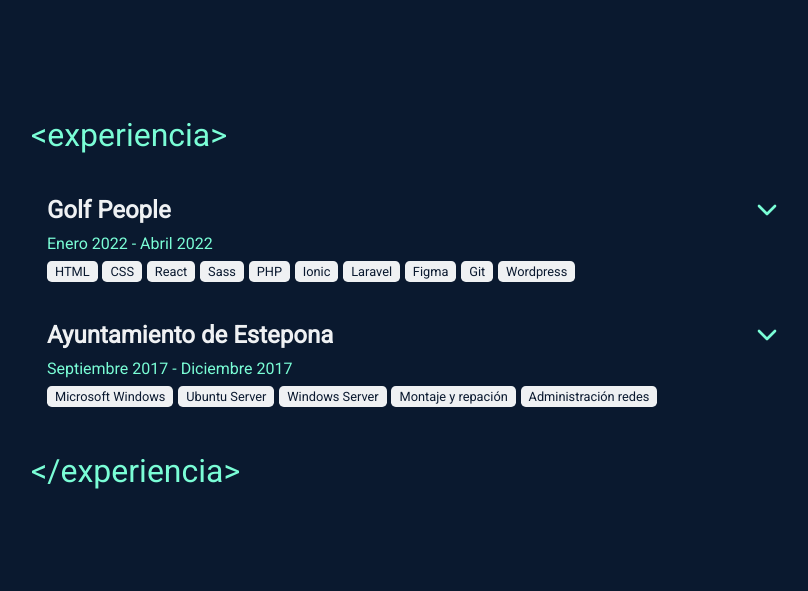
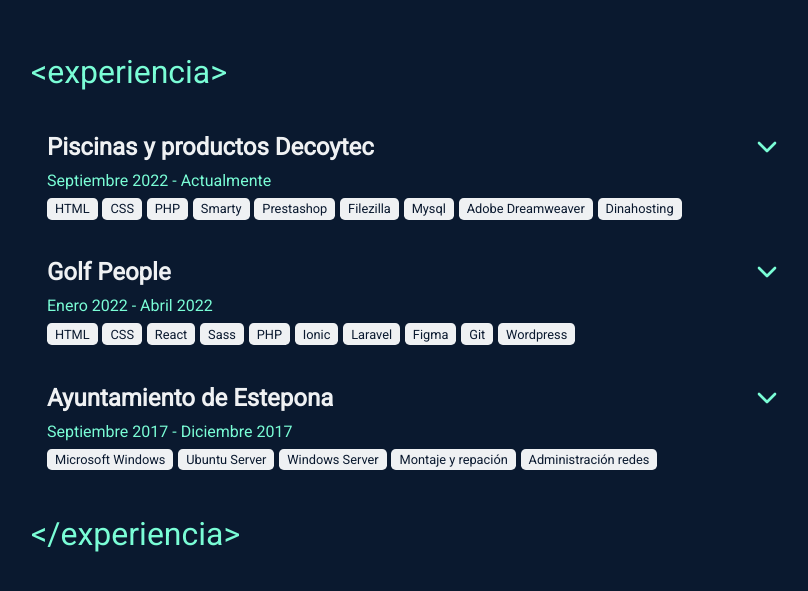
Before and after one commit to adrianpg10/portfolio, a React (Create React App) app: page / in a window 1280 px wide. Shown: the part 3315-3906 px from the top of the page, without its empty margins (225-1033 px from the left). Built offline with nearby package versions, Linux system fonts and the light colour scheme.

Commit message:
Cambios experiencia y curriculum

```diff
--- a/src/components/aboutme/Aboutme.js
+++ b/src/components/aboutme/Aboutme.js
@@ -15,7 +15,7 @@
           <p className='estilop'>Actualmente me encuentro abierto a <span>nuevas oportunidades</span>, con ganas de experimentar <span>nuevos retos</span>, aplicar mis conocimientos y desarrollarme profesionalmente.</p>
           <p className='estilop'>Me gusta aprender nuevas tecnologías , soy <span>autodidacta</span> y me encanta el diseño.</p>
 
-          <a className='cvdescarga' href="/assets/curriculumAdrianPerez.pdf">Curriculum Vitae (PDF) <FiDownload className='download' /></a>
+          <a className='cvdescarga' href="/assets/CurriculumAPG.pdf">Curriculum Vitae (PDF) <FiDownload className='download' /></a>
 
 
         </div>
--- a/src/components/intro/Intro.js
+++ b/src/components/intro/Intro.js
@@ -15,6 +15,7 @@
         backDelay: 1500,
         backSpeed: 60,
         strings: ["Full Stack", "Front End", "Back End"]
+
       });
   }, [])
 
--- a/src/components/topbar/Topbar.js
+++ b/src/components/topbar/Topbar.js
@@ -36,7 +36,7 @@
             <a href='#contact'>Contacto</a>
           </li>
 
-          <a className='cv'href="/assets/curriculumAdrianPerez.pdf">Currículum</a>
+          <a className='cv'href="/assets/CurriculumAPG.pdf">Currículum</a>
 
         </ul>
         <div className='hamburger' onClick={() => setMenuOpen(!menuOpen)}>
--- a/src/components/works/Works.js
+++ b/src/components/works/Works.js
@@ -9,6 +9,66 @@
         <h1 className='apertura'>experiencia</h1>
 
         <div className='seccionformacion' data-aos="fade-up" data-aos-delay="200">
+
+        <div className='formacion'>
+            <div className='tipo'>
+              <div className='titulo'>
+              <h3>Piscinas y productos Decoytec</h3>
+              <FiChevronDown className='arrow'/>
+              <FiChevronUp className='arrowup'/>
+              </div>
+              <div className='detalleformacion'>
+                <p>Septiembre 2022 - Actualmente</p>
+                <div className='tecnologias'>
+                  <span className='tecnologia'>HTML</span>
+                  <span className='tecnologia'>CSS</span>
+                  <span className='tecnologia'>PHP</span>
+                  <span className='tecnologia'>Smarty</span>
+                  <span className='tecnologia'>Prestashop</span>
+                  <span className='tecnologia'>Filezilla</span>
+                  <span className='tecnologia'>Mysql</span>
+                  <span className='tecnologia'>Adobe Dreamweaver</span>
+                  <span className='tecnologia'>Dinahosting</span>
+                </div>
+              </div>
+              <div className='descripcion'>
+            <ul>
+              <li>
+                <p>Administración web en Prestashop.</p>
+              </li>
+              <li>
+                <p>Gestión y creación multitienda.</p>
+              </li>
+              <li>
+                <p>Modificación archivos .tpl.</p>
+              </li>
+              <li>
+                <p>Inserción y administración de módulos.</p>
+              </li>
+              <li>
+              <p>Administración hosting y dominio en Dinahosting.</p>
+              </li>
+              <li>
+              <p> Gestión archivos en Filezilla.</p>
+              </li>
+              <li>
+              <p>Edición de código en Adobe Dreamweaver.</p>
+              </li>
+              <li>
+              <p> Comunicación en slack.</p>
+              </li>
+              <li>
+              <p>Administración base de datos.</p>
+              </li>
+            </ul>
+
+          </div>
+            </div>
+
+
+          </div>
+
+
           <div className='formacion'>
             <div className='tipo'>
               <div className='titulo'>
```
Also changed, not shown: 2 other files (tests, documents, lock files or other folders).
